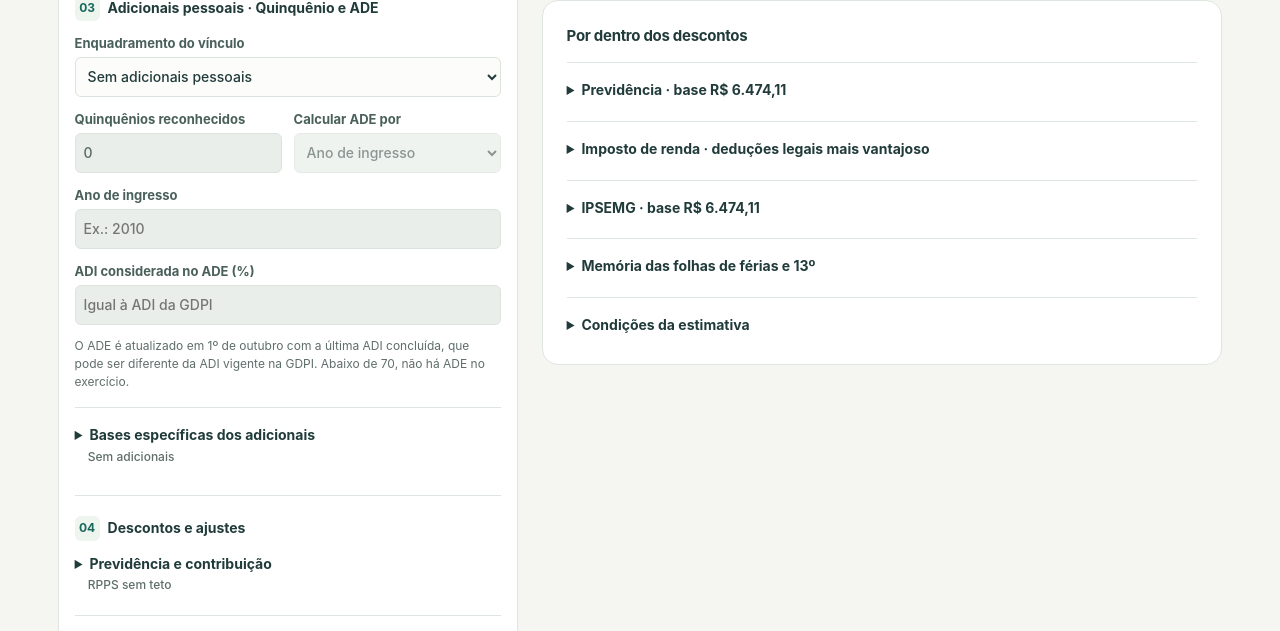
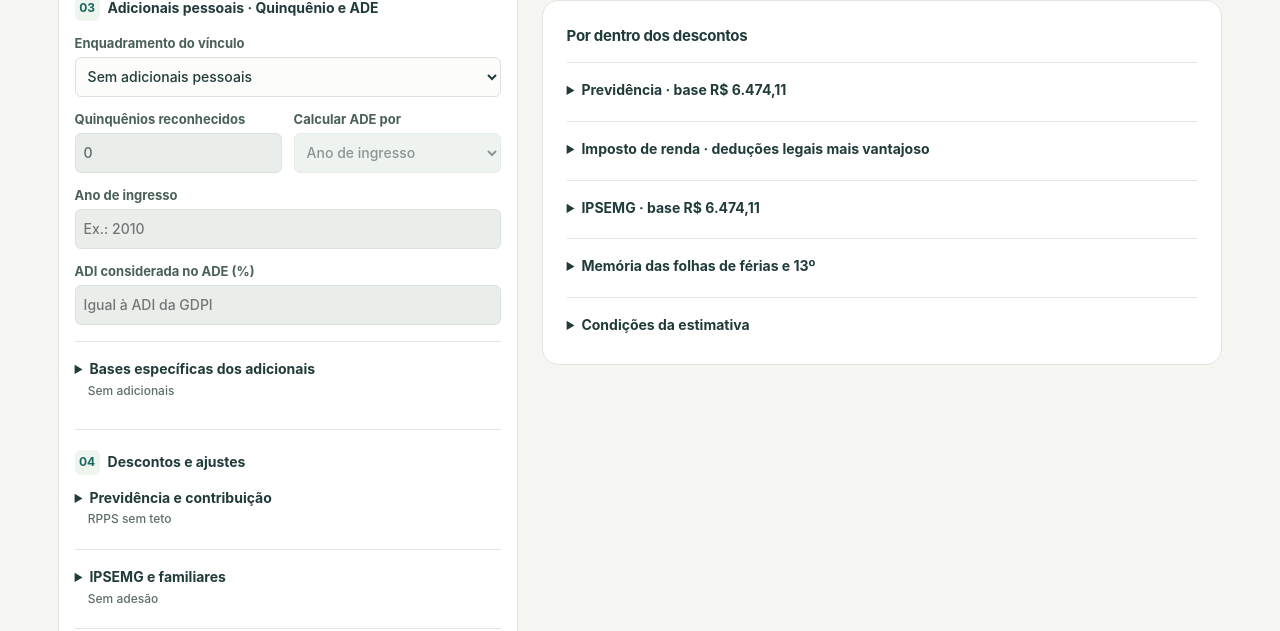
Before and after one commit to fmaximiano/eppgg, a FastAPI app: page / in a window 1280 px wide. Shown: the part 1251-1882 px from the top of the page. Run offline with FastAPI, Linux system fonts and the light colour scheme; data that the repository does not hold is empty.

Commit message:
chore: remove help note under the ADE ADI field
Co-Authored-By: Claude Opus 5.5 <noreply@anthropic.com>
Claude-Session: https://claude.ai/code/session_0151hTKoZiudMUVz87SP5D3n

```diff
--- a/app/templates/index.html
+++ b/app/templates/index.html
@@ -308,14 +308,9 @@
                     autocomplete="off"
                     data-decimal="100"
                     placeholder="Igual à ADI da GDPI"
-                    aria-describedby="ade-adi-help"
                     disabled
                   />
                 </label>
-                <p class="field-help" id="ade-adi-help">
-                  O ADE é atualizado em 1º de outubro com a última ADI concluída, que pode ser
-                  diferente da ADI vigente na GDPI. Abaixo de 70, não há ADE no exercício.
-                </p>
                 <input name="ade_percent" type="hidden" value="0" />
                 <details>
                   <summary>
```
